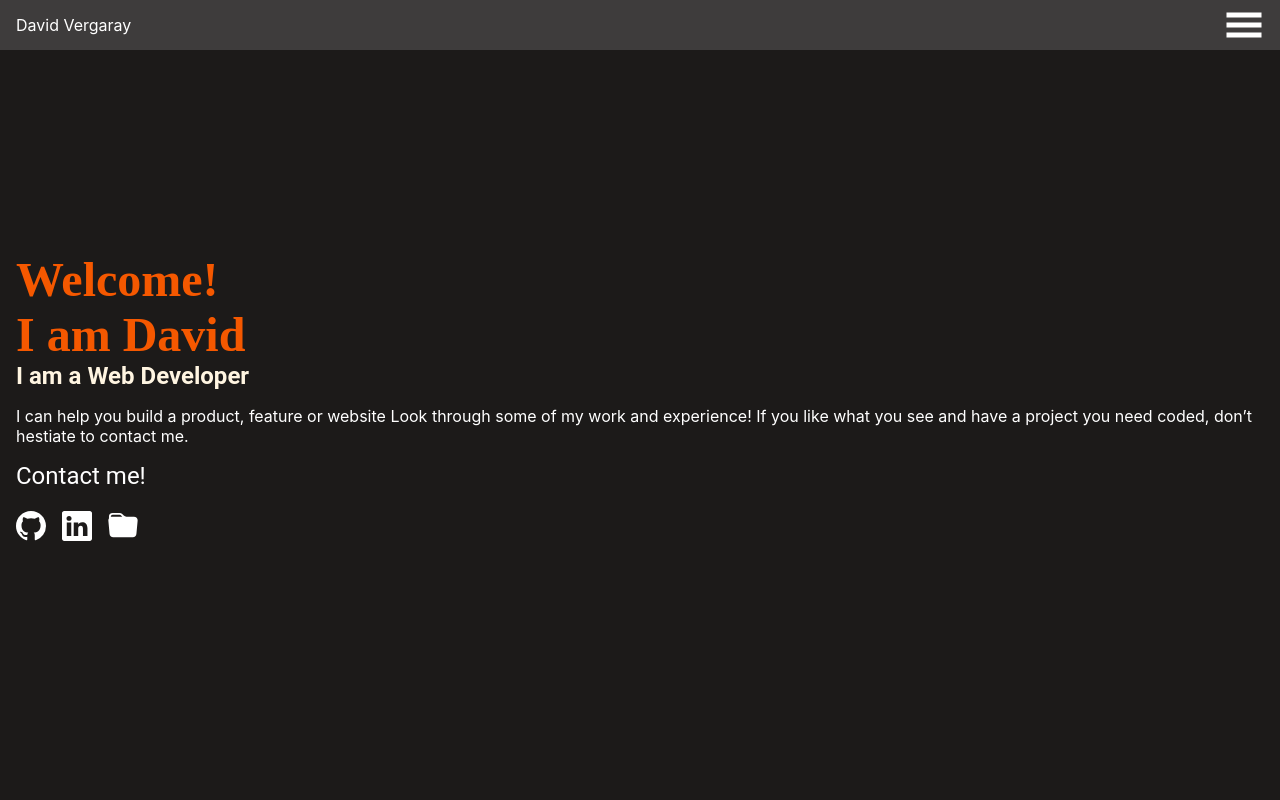
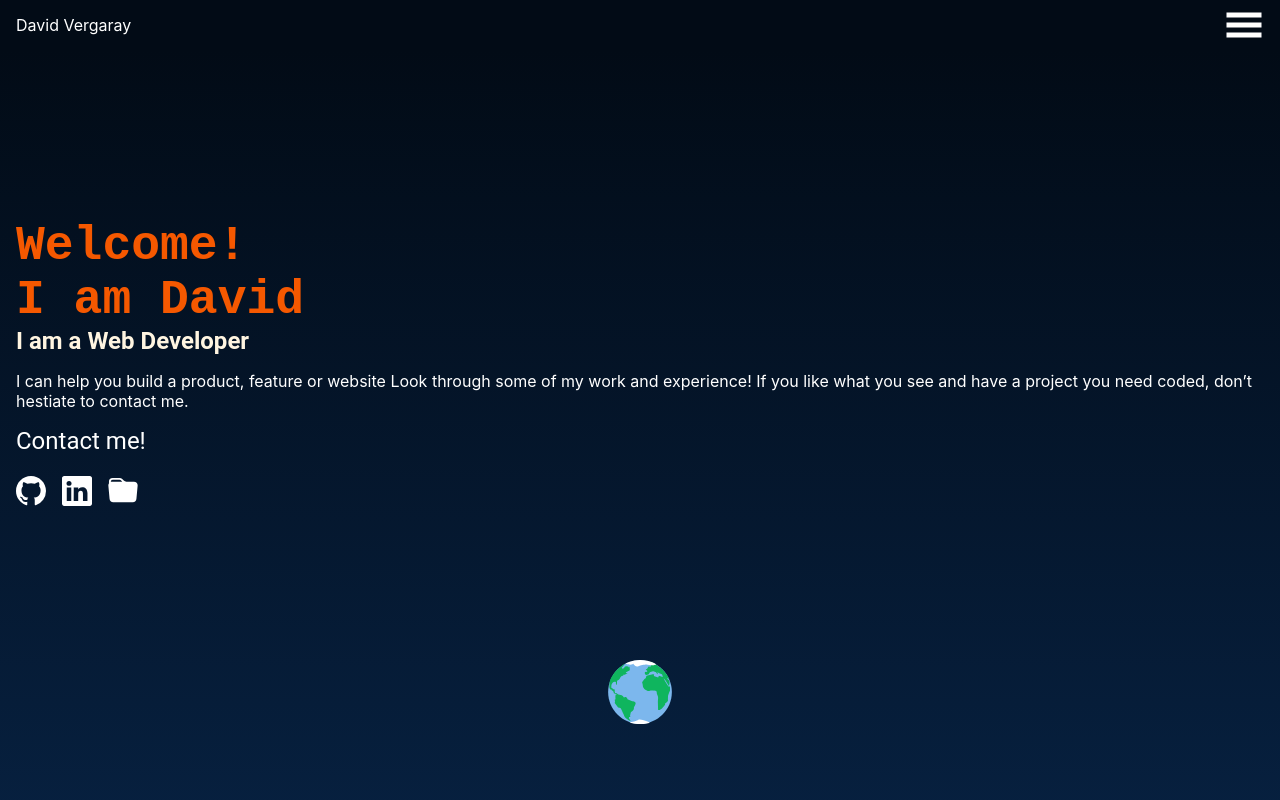
Before and after one commit to Yothu/portfolio, a JavaScript app: page / in a window 1280 px wide. Shown: the top 800 px of the page. Built offline with nearby package versions, Linux system fonts and the light colour scheme; the HTML template or start-up script is replaced by a standard one.

Commit message:
Change background

```diff
--- a/src/components/Header/Header.js
+++ b/src/components/Header/Header.js
@@ -3,15 +3,15 @@ import { IconContext } from 'react-icons';
 import { GiHamburgerMenu } from 'react-icons/gi';
 
 const Navbar = styled.nav`
-display: flex;
-padding: 0rem 1rem;
-align-items: center;
-background-color: #3e3c3c;
-justify-content: space-between;
+  display: flex;
+  padding: 0rem 1rem;
+  align-items: center;
+  background-color: #020B16;
+  justify-content: space-between;
 `;
 
 const NavTitle = styled.span`
-color: #fff;
+  color: #fff;
 `;
 
 const Header = () => {
--- /dev/null
+++ b/src/components/Planet/Planet.js
@@ -0,0 +1,10 @@
+import planet from '../../assets/images/Hello-World-earth.svg';
+import './planet.css';
+
+const Planet = () => (
+  <div>
+    <img src={planet} alt="planet" className="planet" />
+  </div>
+);
+
+export default Planet;
--- /dev/null
+++ b/src/components/Planet/planet.css
@@ -0,0 +1,4 @@
+.planet {
+  width: 4rem;
+  height: 4rem;
+}
--- a/src/index.css
+++ b/src/index.css
@@ -27,6 +27,6 @@ code {
     monospace;
 }
 
-
 /* Fonts */
 @import url('https://fonts.googleapis.com/css2?family=Crete+Round&family=Poppins&family=Roboto&display=swap');
+@import url('https://fonts.googleapis.com/css2?family=Source+Code+Pro&display=swap');
--- a/src/pages/Main/MainPage.js
+++ b/src/pages/Main/MainPage.js
@@ -4,6 +4,7 @@ import Header from '../../components/Header/Header';
 import TopFront from './TopFront';
 import BottomFront from './BottomFront';
 import MyWorks from '../MyWorks/MyWorks';
+import Planet from '../../components/Planet/Planet';
 
 const Main = styled.main`
   background-color: black;
@@ -11,7 +12,7 @@ const Main = styled.main`
 
 const FrontSection = styled.section`
   border-radius: 0 0 0 40px;
-  background-color: #1c1a19;
+  background-image: linear-gradient(to bottom, #020B16, #072141);
   justify-content: center;
   flex-direction: column;
   align-items: center;
@@ -38,6 +39,7 @@ const MainPage = () => (
           <BottomFront />
           <SocialMedia />
         </FrontContainer>
+        <Planet />
       </FrontSection>
     </Main>
     <MyWorks />
--- a/src/pages/Main/TopFront.js
+++ b/src/pages/Main/TopFront.js
@@ -2,7 +2,7 @@ import styled from 'styled-components';
 import data from '../../data/front-page.json';
 
 const Title = styled.h1`
-  font-family: 'Crete Round', serif;
+  font-family: 'Source Code Pro', monospace;
   font-size: 3rem;
   color: #f55800;
   margin: 0;
```
